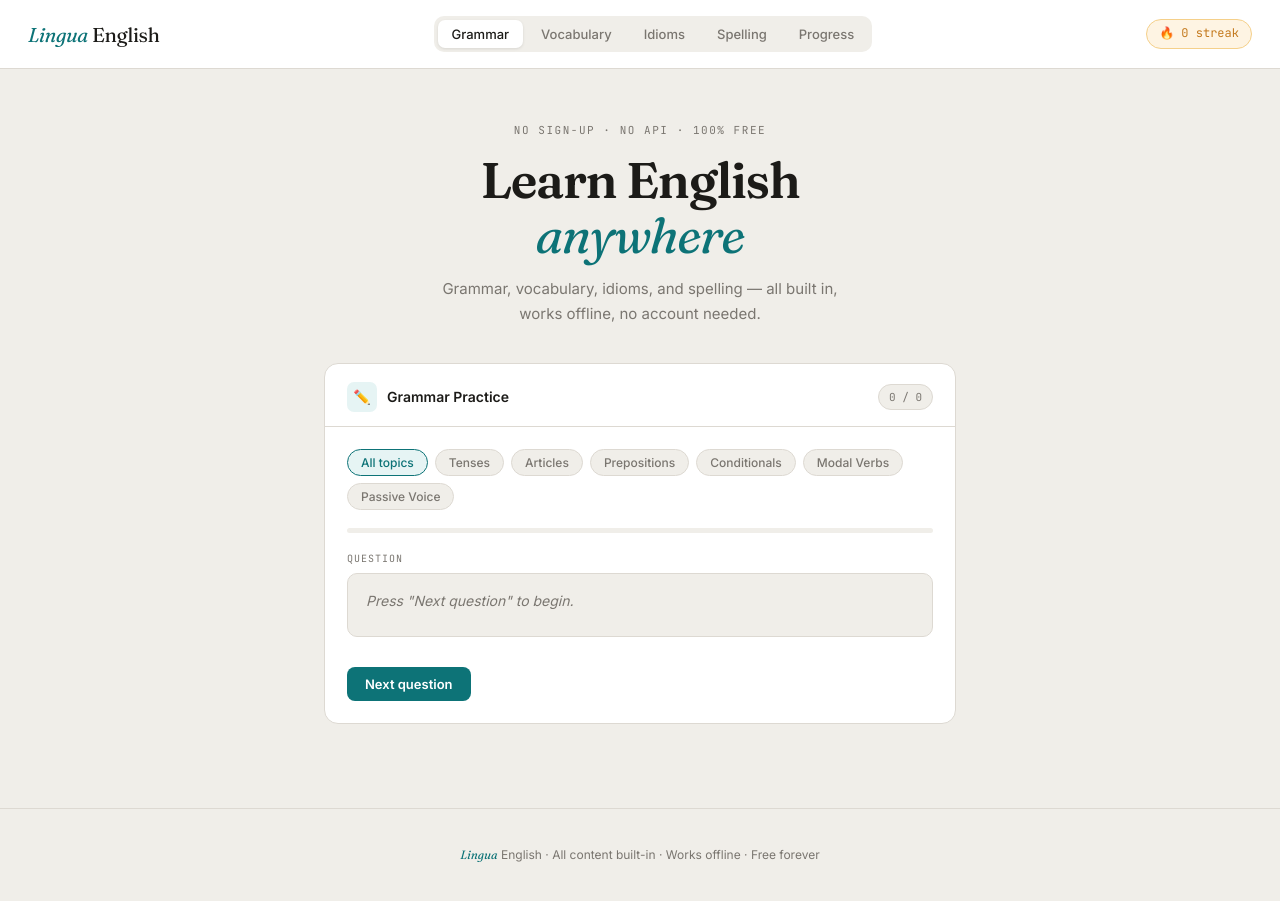
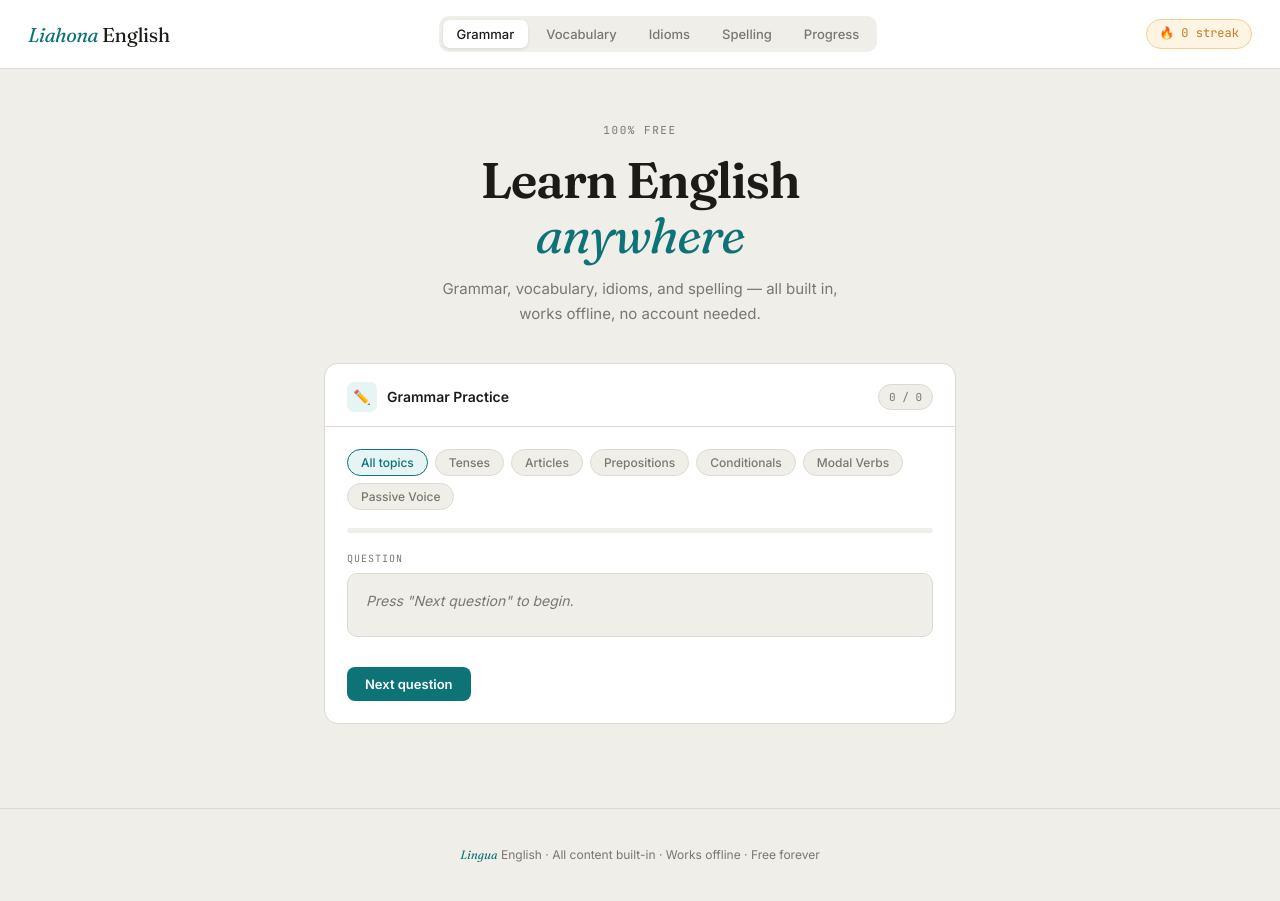
Before and after one commit to layhokk/learningenglish, a plain HTML site: page index.html in a window 1280 px wide. Drawn offline with Linux system fonts and the light colour scheme.

Commit message:
Change title and logo from 'Lingua' to 'Liahona'

```diff
--- a/index.html
+++ b/index.html
@@ -3,7 +3,7 @@
 <head>
 <meta charset="UTF-8">
 <meta name="viewport" content="width=device-width, initial-scale=1.0">
-<title>Lingua — Learn English Free</title>
+<title>Liahona — Learn English Free</title>
 <link rel="preconnect" href="https://fonts.googleapis.com">
 <link href="https://fonts.googleapis.com/css2?family=Fraunces:ital,wght@0,400;0,600;1,400&family=Inter:wght@400;500;600&family=JetBrains+Mono:wght@400;600&display=swap" rel="stylesheet">
 <style>
@@ -475,7 +475,7 @@ footer em { font-family: 'Fraunces', serif; font-style: italic; color: var(--tea
 <body>
 
 <nav>
-  <div class="logo"><em>Lingua</em> English</div>
+  <div class="logo"><em>Liahona</em> English</div>
   <div class="nav-pills">
     <button class="nav-pill active" onclick="switchPanel('grammar',this)">Grammar</button>
     <button class="nav-pill" onclick="switchPanel('vocab',this)">Vocabulary</button>
@@ -487,7 +487,7 @@ footer em { font-family: 'Fraunces', serif; font-style: italic; color: var(--tea
 </nav>
 
 <div class="hero">
-  <div class="eyebrow">No sign-up · No API · 100% free</div>
+  <div class="eyebrow">100% free</div>
   <h1>Learn English<br><em>anywhere</em></h1>
   <p>Grammar, vocabulary, idioms, and spelling — all built in, works offline, no account needed.</p>
 </div>
```
